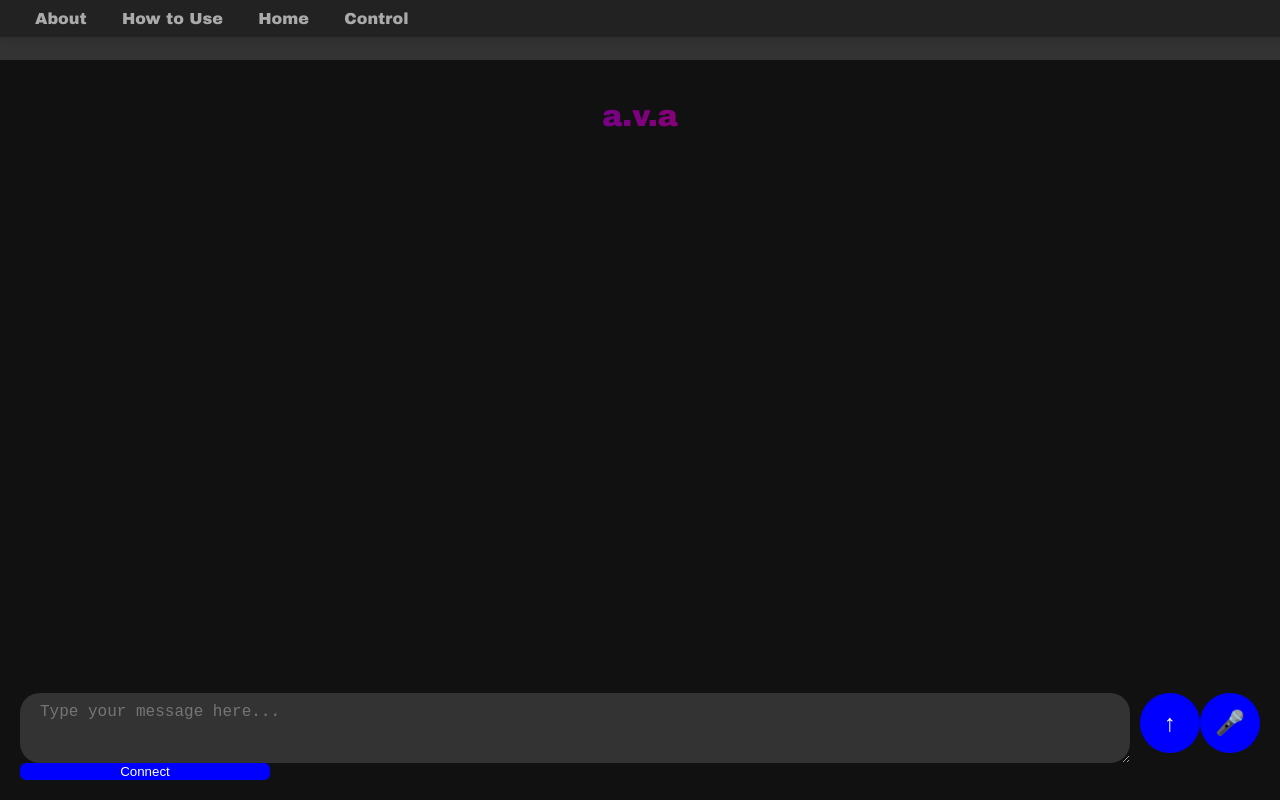
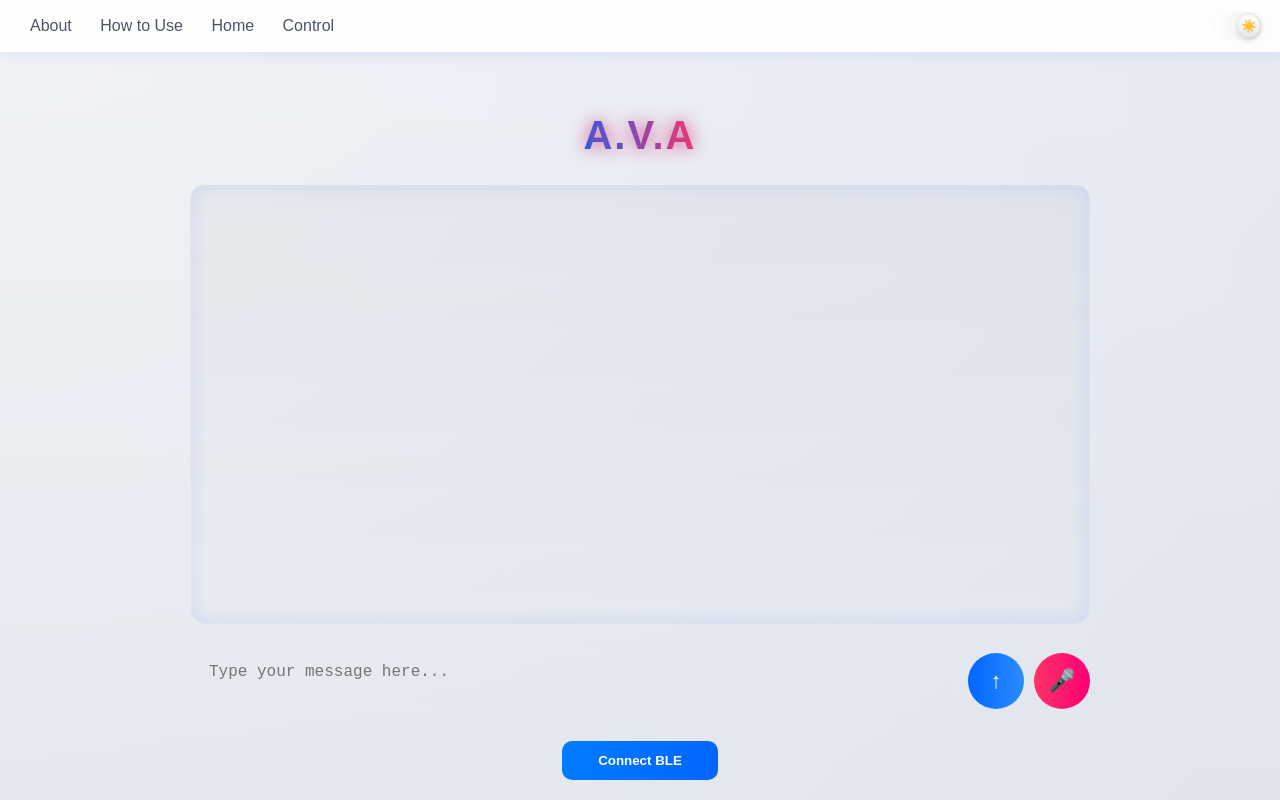
Before and after one commit to Yx78/AVA, a plain HTML site: page index.html in a window 1280 px wide. Drawn offline with Linux system fonts and the light colour scheme.

Commit message:
Update index.html
edit UI

```diff
--- a/index.html
+++ b/index.html
@@ -4,234 +4,260 @@
 <meta charset="UTF-8">
 <meta name="viewport" content="width=device-width, initial-scale=1.0">
 <title>AVA</title>
+<script src="https://code.responsivevoice.org/responsivevoice.js?key=TkMLqU0K"></script>
 
+<style>
+    /* ===== CSS VARIABLES FOR THEMING ===== */
+    :root{
+        --bg-1: #020202;
+        --bg-2: #0b0b0b;
+        --panel: rgba(20,20,20,0.8);
+        --text-primary: #e6f7f7;
+        --muted: #bbb;
+        --accent-1: #00ffff;
+        --accent-2: #ff00ff;
+        --user-bubble-start: #00ffff;
+        --user-bubble-end: #007bff;
+        --ai-bubble: rgba(255,255,255,0.1);
+        --glass: rgba(255,255,255,0.03);
+        --shadow: rgba(0,255,255,0.12);
+        --send-bg: linear-gradient(90deg, var(--accent-1), #007bff);
+    }
 
-    <script src="https://code.responsivevoice.org/responsivevoice.js?key=TkMLqU0K"></script>
-    <style>
+    [data-theme="light"]{
+        --bg-1: #f5f7fb;
+        --bg-2: #e9eef7;
+        --panel: rgba(255,255,255,0.9);
+        --text-primary: #0b1630;
+        --muted: #4b5563;
+        --accent-1: #0066ff;
+        --accent-2: #ff3366;
+        --user-bubble-start: #4f8bff;
+        --user-bubble-end: #88baff;
+        --ai-bubble: rgba(10,25,45,0.06);
+        --glass: rgba(0,0,0,0.03);
+        --shadow: rgba(0,102,255,0.12);
+        --send-bg: linear-gradient(90deg, var(--accent-1), #2b8cff);
+    }
+
+    /* Smooth animated transitions for theme changes */
+    * {
+        box-sizing: border-box;
+        transition: background-color 400ms ease, color 400ms ease, border-color 350ms ease, box-shadow 350ms ease;
+    }
+
     body {
-            font-family: 'Arial Black', Arial, sans-serif;
         margin: 0;
         padding: 0;
-            background-color: #333;
+        font-family: "Poppins", Arial, sans-serif;
+        background: radial-gradient(circle at top left, var(--bg-1), var(--bg-2));
+        color: var(--text-primary);
+        height: 100vh;
         display: flex;
         flex-direction: column;
-            height: 100vh;
     }
+
     .navbar {
         display: flex;
         justify-content: space-between;
         align-items: center;
-            background-color: #222;
-            padding: 10px 20px;
+        background: var(--panel);
+        backdrop-filter: blur(10px);
+        padding: 12px 18px;
         position: fixed;
         top: 0;
         width: 100%;
-            box-shadow: 0 4px 6px rgba(0, 0, 0, 0.1);
-            z-index: 1000;
-        }
-        .navbar img {
-            height: 30px;
+        box-shadow: 0 0 15px var(--shadow);
+        z-index: 10;
     }
     .navbar a {
-            margin: 0 15px;
         text-decoration: none;
-            color: #aaa;
-            font-size: 16px;
-            font-weight: bold;
+        color: var(--muted);
+        margin: 0 12px;
+        font-weight: 500;
+        transition: 0.3s;
+    }
+    .navbar a:hover { color: var(--accent-1); }
+
+    /* THEME TOGGLE BUTTON */
+    .theme-toggle {
+        width: 48px;
+        height: 28px;
+        border-radius: 30px;
+        background: linear-gradient(90deg, rgba(255,255,255,0.06), rgba(0,0,0,0.06));
+        display: inline-flex;
+        align-items: center;
+        padding: 3px;
         cursor: pointer;
+        position: relative;
+        border: 1px solid rgba(255,255,255,0.06);
+        transition: transform 250ms ease;
     }
-        .navbar .menu-right {
+    .theme-toggle:hover { transform: scale(1.05); }
+    .toggle-knob {
+        width: 22px;
+        height: 22px;
+        border-radius: 50%;
+        background: linear-gradient(180deg, #fff, #e6e6e6);
+        box-shadow: 0 2px 6px rgba(0,0,0,0.2);
+        transition: transform 350ms cubic-bezier(.2,.9,.2,1), background 350ms;
         display: flex;
         align-items: center;
+        justify-content: center;
+        font-size: 12px;
     }
-        .navbar .menu-right a:hover {
-            color: #fff;
-        }
+    [data-theme="dark"] .toggle-knob { background: linear-gradient(180deg, #f8f8f8, #e6e6e6); }
+    [data-theme="light"] .toggle-knob { transform: translateX(20px); }
+
     .container {
-
-            flex-grow: 1;
-            padding: 20px;
         display: flex;
         flex-direction: column;
-            background-color: #111;
-            margin-top: 60px;
+        align-items: center;
+        justify-content: space-between;
+        flex: 1;
+        padding: 80px 20px 20px;
+        background: linear-gradient(180deg, rgba(0,0,0,0.02), rgba(0,0,0,0.04));
     }
+
     .lol {
-            font-size: 30px;
-            font-weight: bold;
-            background: linear-gradient(90deg, blue, red);
-            background-clip: text;
+        font-size: 40px;
+        font-weight: 800;
+        background: linear-gradient(90deg, var(--accent-1), var(--accent-2));
+        -webkit-background-clip: text;
         -webkit-text-fill-color: transparent;
-            text-align: center;
-            margin: 20px 0;
+        text-transform: uppercase;
+        letter-spacing: 2px;
+        margin-bottom: 15px;
+        animation: glowPulse 2s infinite alternate;
     }
+
+    @keyframes glowPulse {
+        from { text-shadow: 0 0 8px var(--accent-1); }
+        to { text-shadow: 0 0 20px var(--accent-2); }
+    }
+
+    .messages {
+        background: linear-gradient(180deg, var(--glass), rgba(255,255,255,0));
+        border: 1px solid rgba(255,255,255,0.06);
+        border-radius: 15px;
+        width: 100%;
+        max-width: 900px;
+        height: 55vh;
+        overflow-y: auto;
+        padding: 18px;
+        box-shadow: inset 0 0 20px var(--shadow);
+        display: flex;
+        flex-direction: column;
+    }
+
+    .message {
+        margin: 10px 0;
+        padding: 12px 18px;
+        border-radius: 18px;
+        line-height: 1.4em;
+        animation: fadeIn 0.28s ease forwards;
+        word-wrap: break-word;
+        max-width: 72%;
+        color: var(--text-primary);
+    }
+
+    .user-message {
+        background: linear-gradient(90deg, var(--user-bubble-start), var(--user-bubble-end));
+        align-self: flex-end;
+        color: #001022;
+    }
+
+    .ai-message {
+        background: var(--ai-bubble);
+        color: var(--text-primary);
+        align-self: flex-start;
+    }
+
+    @keyframes fadeIn { from { opacity: 0; transform: translateY(6px);} to { opacity:1; transform: translateY(0);} }
+
     .input-container {
+        display: flex;
+        align-items: center;
+        justify-content: center;
+        width: 100%;
+        max-width: 900px;
+        margin-top: 15px;
+        gap: 10px;
+    }
 
-            display: flex;
-            justify-content: center;
-            margin-top: 10px;
+    .input-field {
+        flex-grow: 1;
+        background: rgba(255,255,255,0.02);
+        border: 1px solid rgba(255,255,255,0.06);
+        border-radius: 25px;
+        color: var(--text-primary);
+        padding: 12px 18px;
+        font-size: 16px;
+        resize: none;
+        min-height: 45px;
+        max-height: 200px;
     }
-        .input-field:hover{
-            border:1px solid aqua;
-            transition: 0.5s;
+
+    .input-field:focus {
+        border-color: var(--accent-1);
+        outline: none;
+        box-shadow: 0 0 12px rgba(0,0,0,0.15);
     }
+
     .input-container button {
-            width: 60px;
-            height: 60px;
+        width: 56px;
+        height: 56px;
         border: none;
         border-radius: 50%;
-            background-color: blue;
-            color: white;
-            font-size: 24px;
         cursor: pointer;
-            transition: background 0.3s ease, transform 0.2s ease;
+        font-size: 22px;
         display: flex;
+        align-items: center;
         justify-content: center;
-            align-items: center;
-        }
-        .input-container button:hover {
-            background-color: #333;
-            transform: scale(1.1);
-        }
-        .input-container button:active {
-            transform: scale(0.9);
-        }
-        .input-container button.recording {
-            background-color: green;
-        }
-        .messages {
-            background-image: url("../res/bg.png");
-            background-size: cover;
-            flex-grow: 1;
-            overflow-y: auto;
-            margin-bottom: 10px;
-            padding: 10px;
-            background-color: #111;
-            border: none;
-        }
-        .message {
-            padding: 10px;
-            border-radius: 10px;
-            margin: 5px 0;
-            max-width: 80%;
-            color: white;
-            position: relative;
-            word-wrap: break-word;
-            opacity: 0;
-            animation: fadeIn 0.5s forwards;
-        }
-        .user-message {
-            align-self: flex-end;
-            background: linear-gradient(90deg, blue, red);
-        }
-        .ai-message {
-            align-self: flex-start;
-            background-color: rgba(224, 224, 224, 0.9);
-            color: black;
-        }
-        @keyframes fadeIn {
-            from { opacity: 0; }
-            to { opacity: 1; }
-        }
-        .modal {
-            display: none;
-            position: fixed;
-            z-index: 1001;
-            left: 100px;
-            top: 0;
-            width: 100%;
-            height: 100%;
-            overflow: auto;
-            background-color: rgba(0, 0, 0, 0.5);
-            margin-right: auto;
-
-        }
-        .modal-content {
-            background-color: #333;
-            margin: 15% auto;
-            padding: 20px;
-            border-radius: 10px;
-            width: 50%;
-            text-align: center;
-            box-shadow: 0px 5px 15px rgba(0, 0, 0, 0.2);
-        }
-        .close {
-            color: #aaa;
-            float: right;
-            font-size: 28px;
-            font-weight: bold;
-            cursor: pointer;
-        }
-        .close:hover,
-        .close:focus {
-            color: #000;
-            text-decoration: none;
-            cursor: pointer;
-        }
-        .input-field {
-            border: none;
-            border-radius: 20px;
-            padding: 10px 20px;
-            background-color: #333;
-            color: white;
-            font-size: 16px;
-            margin-right: 10px;
-            flex-grow: 1;
-            resize: vertical; /* Allow users to resize the textarea vertically */
-            min-height: 50px; /* Minimum height for the textarea */
-            max-height: 200px; /* Maximum height for the textarea */
-            overflow-y: auto; /* Enable scrolling if content exceeds max-height */
+        transition: transform 220ms ease, box-shadow 220ms ease;
     }
 
+    #send-btn { background: var(--send-bg); color: #fff; }
+    #start-btn { background: linear-gradient(90deg, var(--accent-2), #ff0077); color: #fff; }
 
+    .input-container button:hover { transform: scale(1.07); box-shadow: 0 6px 18px rgba(0,0,0,0.12); }
 
+    #connect-ble { margin-top: 18px; background: linear-gradient(90deg, #007bff, var(--accent-1)); color: #fff; font-weight: 600; border: none; border-radius: 10px; padding: 12px 36px; cursor: pointer; }
+    #connect-ble:hover { transform: scale(1.04); }
 
+    .modal { display: none; position: fixed; z-index: 1001; left: 0; top: 0; width: 100%; height: 100%; background: rgba(0,0,0,0.7); backdrop-filter: blur(6px); }
+    .modal-content { background: var(--panel); border: 1px solid rgba(255,255,255,0.06); margin: 10% auto; padding: 25px; border-radius: 15px; width: 60%; color: var(--text-primary); box-shadow: 0 0 20px var(--shadow); text-align: center; max-width: 500px; }
+    .modal-content h2 { color: var(--accent-1); margin-bottom: 10px; }
+    .close { float: right; font-size: 26px; color: var(--muted); cursor: pointer; }
+    .close:hover { color: var(--text-primary); }
 
-
-
-        #connect-ble{
-            position: relative;
-            left: 0px;
-            bottom: 0px;
-            width:250px;
-            background-color: blue;
-            color: white;
-            box-shadow: #000;
-            border: none;
-            border-radius: 6px;
-            transition: 0.5s;
-        }
-        #connect-ble:hover{
-            background-color: #fff;
-            color:#000 ;
-            transition: 0.5s;
-        }
-
+    /* Responsive tweaks */
+    @media (max-width: 720px){ .messages { height: 60vh; } .lol { font-size: 30px; } .container{ padding: 90px 12px 18px } }
 </style>
 </head>
 <body>
 
+<div class="navbar">
+    <div class="menu-left">
+        <a id="aboutLink">About</a>
+        <a id="howToUseLink">How to Use</a>
+        <a href="home.html">Home</a>
+        <a href="robocontrol.html">Control</a>
+    </div>
 
-<div class="navbar">
-
-    <div class="menu-left">
-        <a id="aboutLink" class="">   About</a>
-        <a id="howToUseLink" >How to Use</a>
-        <a href="home.html" class="sidebar-link">   Home</a>
-        <a href="robocontrol.html" class="sidebar-link">  Control</a>
-
+    <div style="display:flex;align-items:center;gap:12px;">
+        <!-- Theme toggle -->
+        <div id="themeToggle" class="theme-toggle" aria-label="Toggle theme" title="Toggle theme">
+            <div class="toggle-knob" id="toggleKnob">🌙</div>
         </div>
     </div>
-
-
+</div>
 
 <div id="aboutModal" class="modal">
     <div class="modal-content">
         <span class="close" id="closeAbout">&times;</span>
         <h2>About</h2>
-        <p style="color: #aaa;">Developer: Yaffet Million<br>
-           Email: xthunder308@gmail.com
-        </p>
+        <p>Developer: Yaffet Million<br>Email: xthunder308@gmail.com</p>
     </div>
 </div>
 
@@ -239,12 +265,12 @@
     <div class="modal-content">
         <span class="close" id="closeHowToUse">&times;</span>
         <h2>How to Use</h2>
-        <p style="color: #aaa;">Click the speak button and talk in Amharic to get a response from the AI! You can also type in the input field.</p>
+        <p>Click the mic button to speak Amharic or type your message. AVA will respond with voice and text.</p>
     </div>
 </div>
 
 <div class="container">
-    <h2 class="lol">a.v.a</h2>
+    <h2 class="lol">A.V.A</h2>
 
     <div class="messages" id="messages"></div>
 
@@ -253,10 +279,44 @@
         <button id="send-btn">&#8593;</button>
         <button id="start-btn">&#x1F3A4;</button>
     </div>
-    <button id="connect-ble">Connect</button>
-
+    <button id="connect-ble">Connect BLE</button>
 </div>
 
+<!-- THEME HANDLER SCRIPT (keeps original main script untouched) -->
+<script>
+(function(){
+    const root = document.documentElement;
+    const toggle = document.getElementById('themeToggle');
+    const knob = document.getElementById('toggleKnob');
+    const stored = localStorage.getItem('ava-theme');
+    const prefersDark = window.matchMedia && window.matchMedia('(prefers-color-scheme: dark)').matches;
+    let theme = stored || (prefersDark ? 'dark' : 'light');
+
+    function applyTheme(t){
+        document.documentElement.setAttribute('data-theme', t);
+        if(t === 'light'){
+            knob.textContent = '☀️';
+            knob.style.transform = 'translateX(20px)';
+        } else {
+            knob.textContent = '🌙';
+            knob.style.transform = 'translateX(0)';
+        }
+    }
+
+    applyTheme(theme);
+
+    toggle.addEventListener('click', ()=>{
+        theme = (document.documentElement.getAttribute('data-theme') === 'light') ? 'dark' : 'light';
+        localStorage.setItem('ava-theme', theme);
+        // subtle animation
+        knob.style.transition = 'transform 350ms cubic-bezier(.2,.9,.2,1), opacity 200ms';
+        knob.style.opacity = '0.6';
+        setTimeout(()=>{ knob.style.opacity = '1'; applyTheme(theme); }, 80);
+    });
+})();
+</script>
+
+<!-- ===== SCRIPT (UNCHANGED) ===== -->
 <script type="importmap">
   {
     "imports": {
@@ -266,10 +326,10 @@
 </script>
 
 <script type="module">
+    // === your full original JS logic stays identical ===
     let bleDevice;
     let servoCharacteristic;
     document.getElementById("connect-ble").addEventListener("click", connectBLE);
-
 
     async function connectBLE() {
         try {
@@ -406,7 +466,6 @@ if (SpeechRecognition) {
 
 
 
-
     document.getElementById('send-btn').addEventListener('click', function () {
     const userInput = document.getElementById('user-input');
     const message = userInput.value;
@@ -417,7 +476,6 @@ if (SpeechRecognition) {
         userInput.value = ''; // Clear the textarea after sending
     }
 });
-
 
 
 navigator.mediaDevices.getUserMedia({ audio: true })
```
Lines whose indentation alone changed are shown as unchanged.
